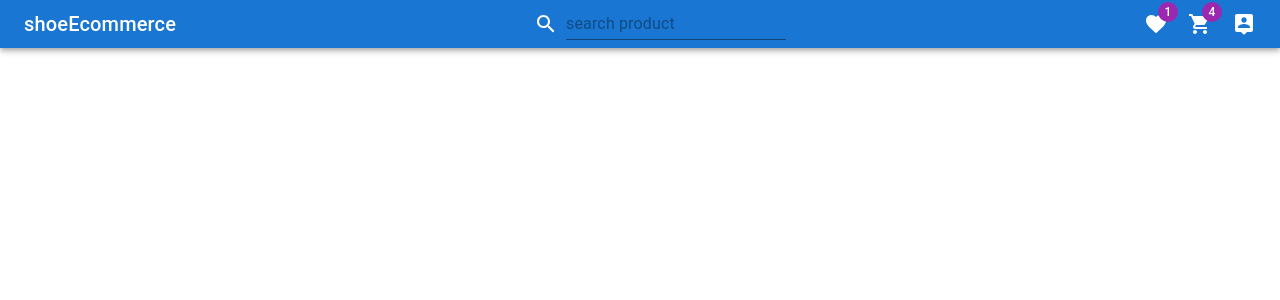
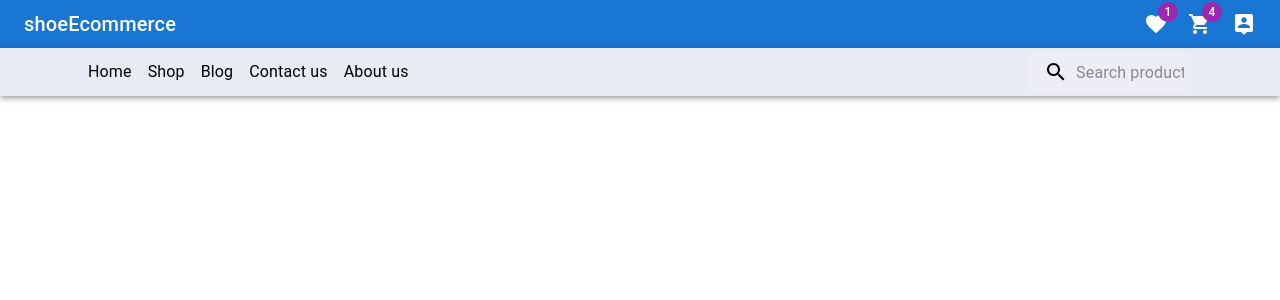
Before and after one commit to biddutMia/shoe-ecommerce, a React (Vite) app: page / in a window 1280 px wide. Shown: the top 300 px of the page. Built offline with nearby package versions, Linux system fonts and the light colour scheme.

Commit message:
sub menu created

```diff
--- a/src/components/app/App.jsx
+++ b/src/components/app/App.jsx
@@ -1,5 +1,5 @@
 import { Box, Container, CssBaseline } from "@mui/material";
-import TopHeader from "../top-header/TopHeader";
+import TopHeader from "../shared/main-menu/MainMenu";
 import Home from "../pages/Home";
 
 const App = () => {
--- a/src/components/pages/Home.jsx
+++ b/src/components/pages/Home.jsx
@@ -1,7 +1,14 @@
-import TopHeader from "../top-header/TopHeader";
+import { Box } from "@mui/material";
+import TopHeader from "../shared/main-menu/MainMenu";
+import SubMenu from "../shared/sub-menu/SubMenu";
 
 const Home = () => {
-  return <TopHeader />;
+  return (
+    <Box>
+      <TopHeader />
+      <SubMenu />
+    </Box>
+  );
 };
 
 export default Home;
--- a/src/components/top-header/TopHeader.jsx
+++ b/src/components/shared/main-menu/MainMenu.jsx
@@ -16,26 +16,9 @@
     <Box sx={{ flexGrow: 1 }}>
       <AppBar position="static">
         <Toolbar variant="dense">
-          <Typography variant="h6" component="div">
+          <Typography variant="h6" component="div" sx={{ flexGrow: "1" }}>
             shoeEcommerce
           </Typography>
-
-          <Box
-            sx={{
-              display: "flex",
-              justifyContent: "center",
-              flexGrow: 1,
-              alignItems: "flex-end",
-              margin: "0px 5px",
-            }}
-          >
-            <SearchIcon sx={{ mr: 1, my: 0.5 }} />
-            <TextField
-              id="input-with-sx"
-              variant="standard"
-              placeholder="search product"
-            />
-          </Box>
 
           <Box>
             <Stack direction={"row"} spacing={2.5}>
--- /dev/null
+++ b/src/components/shared/sub-menu/SubMenu.jsx
@@ -0,0 +1,158 @@
+import * as React from "react";
+import { styled, alpha } from "@mui/material/styles";
+import AppBar from "@mui/material/AppBar";
+import Box from "@mui/material/Box";
+import Toolbar from "@mui/material/Toolbar";
+import IconButton from "@mui/material/IconButton";
+import Typography from "@mui/material/Typography";
+import InputBase from "@mui/material/InputBase";
+import MenuIcon from "@mui/icons-material/Menu";
+import SearchIcon from "@mui/icons-material/Search";
+import { Container, Stack } from "@mui/material";
+import Drawer from "@mui/material/Drawer";
+import Button from "@mui/material/Button";
+import List from "@mui/material/List";
+import Divider from "@mui/material/Divider";
+import ListItem from "@mui/material/ListItem";
+import ListItemButton from "@mui/material/ListItemButton";
+import ListItemIcon from "@mui/material/ListItemIcon";
+import ListItemText from "@mui/material/ListItemText";
+import InboxIcon from "@mui/icons-material/MoveToInbox";
+import MailIcon from "@mui/icons-material/Mail";
+import {  threeDotsIcon, subMenuList } from "../../../style.module.css";
+
+const Search = styled("div")(({ theme }) => ({
+  position: "relative",
+  borderRadius: theme.shape.borderRadius,
+  backgroundColor: alpha(theme.palette.common.white, 0.15),
+  "&:hover": {
+    backgroundColor: alpha(theme.palette.common.white, 0.25),
+  },
+  marginLeft: 0,
+  width: "100%",
+  [theme.breakpoints.up("sm")]: {
+    marginLeft: theme.spacing(1),
+    width: "auto",
+  },
+}));
+
+const SearchIconWrapper = styled("div")(({ theme }) => ({
+  padding: theme.spacing(0, 2),
+  height: "100%",
+  position: "absolute",
+  pointerEvents: "none",
+  display: "flex",
+  alignItems: "center",
+  justifyContent: "center",
+}));
+
+const StyledInputBase = styled(InputBase)(({ theme }) => ({
+  color: "inherit",
+  width: "100%",
+  "& .MuiInputBase-input": {
+    padding: theme.spacing(1, 1, 1, 0),
+    // vertical padding + font size from searchIcon
+    paddingLeft: `calc(1em + ${theme.spacing(4)})`,
+    transition: theme.transitions.create("width"),
+    [theme.breakpoints.up("sm")]: {
+      width: "12ch",
+      "&:focus": {
+        width: "20ch",
+      },
+    },
+  },
+}));
+
+export default function SubMenu() {
+  const [state, setState] = React.useState({
+    left: false,
+  });
+
+  const toggleDrawer = (anchor, open) => (event) => {
+    if (
+      event.type === "keydown" &&
+      (event.key === "Tab" || event.key === "Shift")
+    ) {
+      return;
+    }
+
+    setState({ ...state, [anchor]: open });
+  };
+
+  const list = (anchor) => (
+    <Box
+      sx={{ width: anchor === "top" || anchor === "bottom" ? "auto" : 250 }}
+      role="presentation"
+      onClick={toggleDrawer(anchor, false)}
+      onKeyDown={toggleDrawer(anchor, false)}
+    >
+      <Divider />
+      <List>
+        {["Home", "Shop", "Blog", "Contact us", "About us"].map(
+          (text, index) => (
+            <ListItem key={text} disablePadding>
+              <ListItemButton>
+                <ListItemIcon></ListItemIcon>
+                <ListItemText primary={text} />
+              </ListItemButton>
+            </ListItem>
+          )
+        )}
+      </List>
+    </Box>
+  );
+
+  return (
+    <Box sx={{ flexGrow: 1 }}>
+      <AppBar position="static" sx={{ background: "#e8eaf6" }}>
+        <Container maxWidth="lg">
+          <Toolbar variant="dense">
+            <Box className={threeDotsIcon}>
+              <IconButton
+                size="large"
+                edge="start"
+                color="black"
+                aria-label="open drawer"
+                sx={{ mr: 2 }}
+                onClick={toggleDrawer("left", true)}
+              >
+                <MenuIcon />
+              </IconButton>
+            </Box>
+            <Box
+              className={subMenuList}
+              sx={{ flexGrow: "1", cursor: "pointer", color: "black" }}
+            >
+              <Stack direction={"row"} spacing={2}>
+                <Box>Home</Box>
+                <Box>Shop</Box>
+                <Box>Blog</Box>
+                <Box>Contact us</Box>
+                <Box>About us</Box>
+              </Stack>
+            </Box>
+
+            <Search sx={{ color: "black" }}>
+              <SearchIconWrapper>
+                <SearchIcon />
+              </SearchIconWrapper>
+              <StyledInputBase
+                placeholder="Search product"
+                inputProps={{ "aria-label": "search" }}
+              />
+            </Search>
+          </Toolbar>
+          <Box>
+            <Drawer
+              anchor={"left"}
+              open={state["left"]}
+              onClose={toggleDrawer("left", false)}
+            >
+              {list("left")}
+            </Drawer>
+          </Box>
+        </Container>
+      </AppBar>
+    </Box>
+  );
+}
--- /dev/null
+++ b/src/style.module.css
@@ -0,0 +1,17 @@
+.threeDotsIcon {
+  display: none;
+}
+
+.subMenuList {
+  display: block;
+}
+
+@media screen and (max-width: 650px) {
+  .threeDotsIcon {
+    display: block;
+  }
+
+  .subMenuList {
+    display: none;
+  }
+}
```
